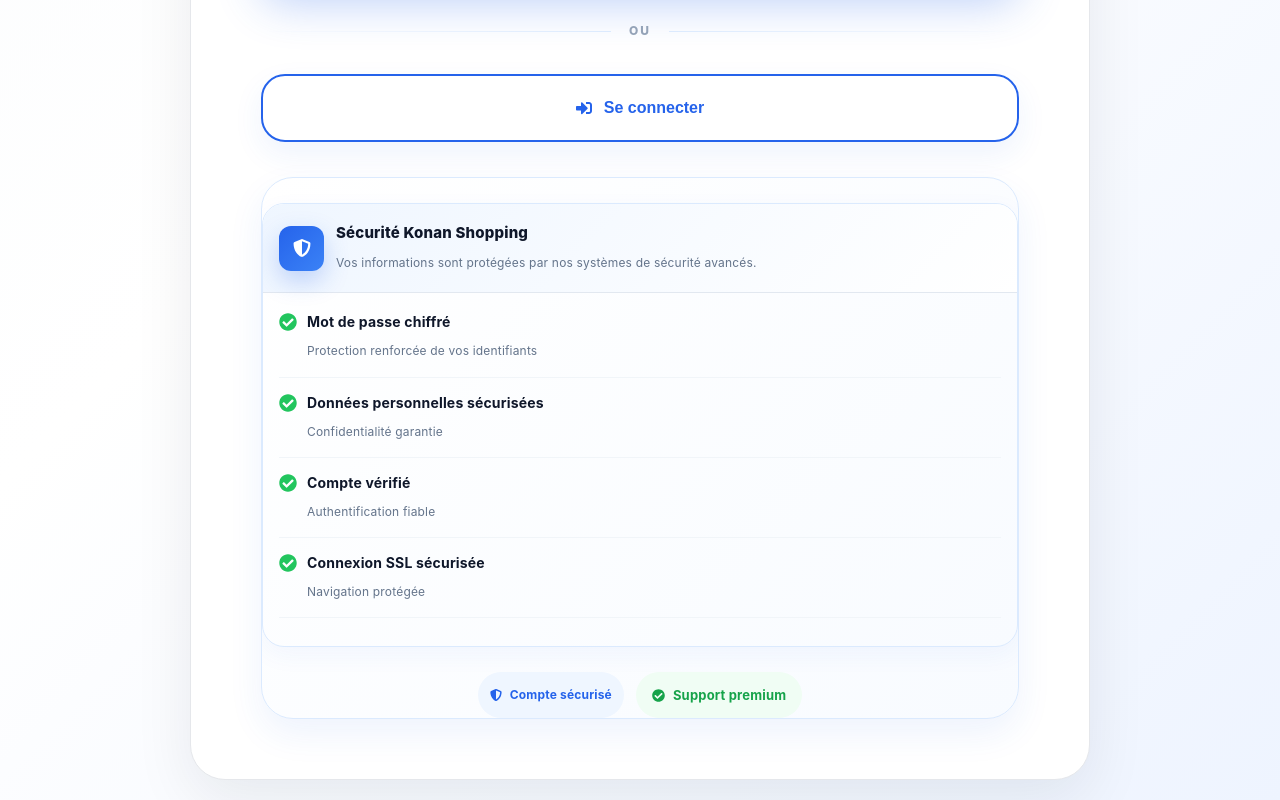
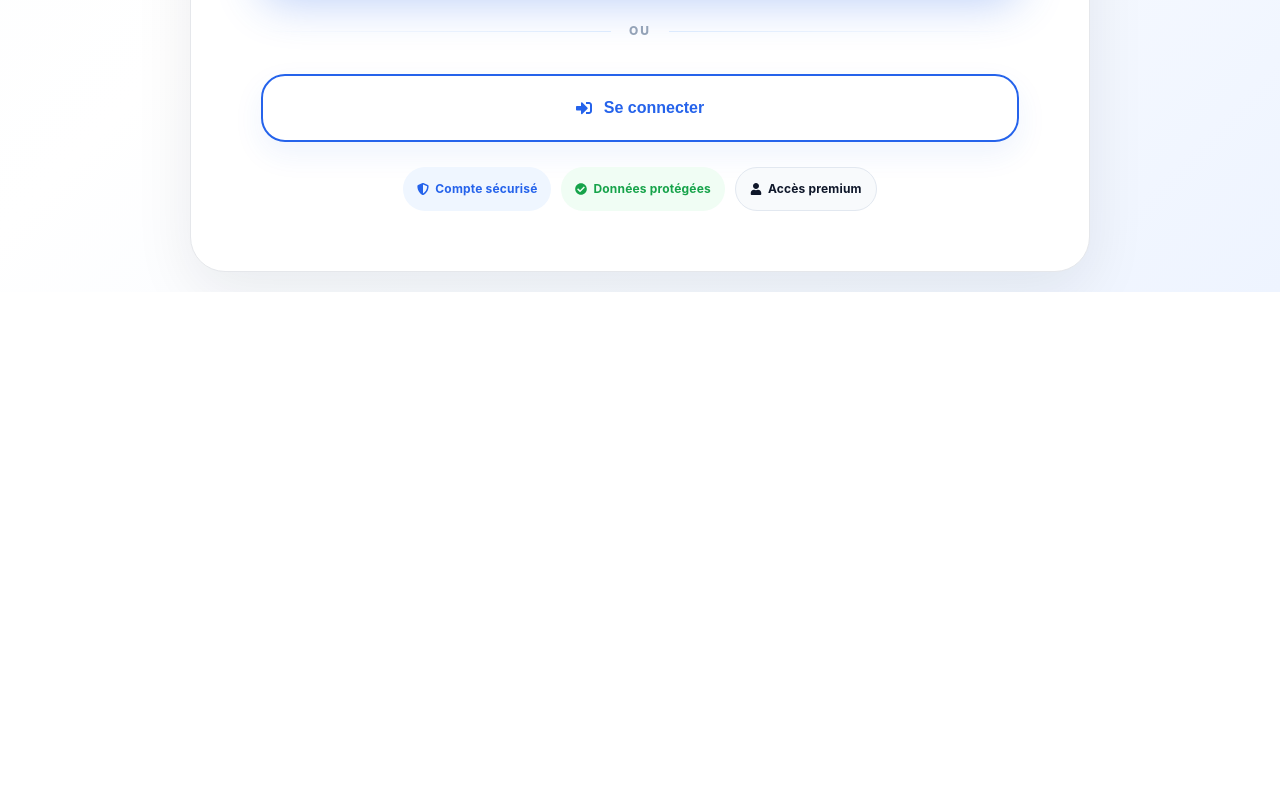
Before and after one commit to konanshopping/konanshopping, a React (Vite) app: page /register in a window 1280 px wide. Shown: the part 1106-1906 px from the top of the page. After the commit the page ends 1398 px from the top, so only its background shows below. Built offline with nearby package versions, Linux system fonts and the light colour scheme.

Commit message:
forgot password

```diff
--- a/src/pages/Register.jsx
+++ b/src/pages/Register.jsx
@@ -193,12 +193,12 @@ function Register() {
     style={{
       width:
         window.innerWidth < 768
-          ? "140px"
+          ? "110px"
           : "170px",
 
       height:
         window.innerWidth < 768
-          ? "140px"
+          ? "110px"
           : "170px",
 
       borderRadius: "50%",
@@ -253,7 +253,7 @@ function Register() {
 
       fontSize:
         window.innerWidth < 768
-          ? "50px"
+          ? "42px"
           : "70px",
 
       fontWeight: "900",
@@ -959,257 +959,29 @@ borderRadius: "16px",
   Se connecter
 </button>
 
-{/* TRUST BLOCK */}
-
-<div
-  style={{
-    marginTop: "35px",
-    borderRadius: "32px",
-    overflow: "hidden",
-    background:
-      "linear-gradient(135deg,#ffffff,#f8fbff)",
-    border: "1px solid #dbeafe",
-    boxShadow:
-      "0 15px 35px rgba(37,99,235,0.08)",
-  }}
->
-
-{/* TRUST CENTER */}
-
-<div
-  style={{
-
-
-    background:
-      "linear-gradient(135deg,#ffffff,#f8fbff)",
-
-    border:
-      "1px solid #dbeafe",
-
-
-
-    overflow: "hidden",
-
-    marginTop: "25px",
-borderRadius: "22px",
-boxShadow:
-  "0 8px 25px rgba(37,99,235,0.05)",
-  }}
->
-
-  {/* HEADER */}
-
-  <div
-    style={{
-      padding: "16px",
-
-      background:
-        "linear-gradient(135deg,#eff6ff,#ffffff)",
-
-      borderBottom:
-        "1px solid #e2e8f0",
-
-      display: "flex",
-
-      alignItems: "center",
-
-      gap: "12px",
-    }}
-  >
-
-    <div
-      style={{
-        width: "45px",
-
-        height: "45px",
-
-        borderRadius: "12px",
-
-        background:
-          "linear-gradient(135deg,#2563eb,#3b82f6)",
-
-        display: "flex",
-
-        justifyContent: "center",
-
-        alignItems: "center",
-
-        boxShadow:
-          "0 10px 25px rgba(37,99,235,0.25)",
-      }}
-    >
-
-      <FaShieldAlt
-        style={{
-          color: "white",
-
-          fontSize: "18px",
-        }}
-      />
-
-    </div>
-
-    <div>
-
-      <div
-        style={{
-          fontSize: "15px",
-
-          fontWeight: "800",
-
-          color: "#0f172a",
-        }}
-      >
-        Sécurité Konan Shopping
-      </div>
-
-      <div
-        style={{
-          color: "#64748b",
-
-          fontSize: "12px",
-
-          marginTop: "4px",
-        }}
-      >
-        Vos informations sont protégées par nos systèmes de sécurité avancés.
-      </div>
-
-    </div>
-
-  </div>
-
-  {/* FEATURES */}
-
-  <div
-    style={{
-      padding: "16px",
-    }}
-  >
-
-    {[
-      {
-        title: "Mot de passe chiffré",
-        desc: "Protection renforcée de vos identifiants",
-      },
-
-      {
-        title: "Données personnelles sécurisées",
-        desc: "Confidentialité garantie",
-      },
-
-      {
-        title: "Compte vérifié",
-        desc: "Authentification fiable",
-      },
-
-      {
-        title: "Connexion SSL sécurisée",
-        desc: "Navigation protégée",
-      },
-    ].map((item) => (
-
-      <div
-        key={item.title}
-        style={{
-          display: "flex",
-
-          alignItems: "flex-start",
-
-          gap: "10px",
-
-          paddingBottom: "12px",
-
-          marginBottom: "12px",
-
-          borderBottom:
-            "1px solid #f1f5f9",
-        }}
-      >
-
-        <FaCheckCircle
-          style={{
-            color: "#22c55e",
-
-            marginTop: "4px",
-
-            fontSize: "18px",
-
-            flexShrink: 0,
-          }}
-        />
-
-        <div>
-
-          <div
-            style={{
-              color: "#0f172a",
-
-              fontWeight: "700",
-
-              fontSize: "14px",
-            }}
-          >
-            {item.title}
-          </div>
-
-          <div
-            style={{
-              color: "#64748b",
-
-              fontSize: "12px",
-
-              marginTop: "3px",
-            }}
-          >
-            {item.desc}
-          </div>
-
-        </div>
-
-      </div>
-
-    ))}
-
-  </div>
-
-</div>
-
-{/* FOOTER BADGES */}
+{/* TRUST BADGES */}
 
 <div
   style={{
     marginTop: "25px",
-
     display: "flex",
-
     justifyContent: "center",
-
-    gap: "12px",
-
+    gap: "10px",
     flexWrap: "wrap",
   }}
 >
 
   <div
     style={{
-      padding: "8px 12px",
-
+      padding: "8px 14px",
       background: "#eff6ff",
-
       color: "#2563eb",
-
       borderRadius: "999px",
-
       fontSize: "12px",
-
       fontWeight: "700",
-
       display: "flex",
-
       alignItems: "center",
-
-      gap: "8px",
+      gap: "6px",
     }}
   >
     <FaShieldAlt />
@@ -1218,30 +990,39 @@ boxShadow:
 
   <div
     style={{
-      padding: "10px 16px",
-
+      padding: "8px 14px",
       background: "#f0fdf4",
-
       color: "#16a34a",
-
       borderRadius: "999px",
-
-      fontSize: "13px",
-
+      fontSize: "12px",
       fontWeight: "700",
-
       display: "flex",
-
       alignItems: "center",
-
-      gap: "8px",
+      gap: "6px",
     }}
   >
     <FaCheckCircle />
-    Support premium
+    Données protégées
   </div>
 
-</div>
+  <div
+    style={{
+      padding: "8px 14px",
+      background: "#f8fafc",
+      color: "#0f172a",
+      borderRadius: "999px",
+      fontSize: "12px",
+      fontWeight: "700",
+      display: "flex",
+      alignItems: "center",
+      gap: "6px",
+      border: "1px solid #e2e8f0",
+    }}
+  >
+    <FaUser />
+    Accès premium
+  </div>
+
 </div>
 </div>
 </div>
```
